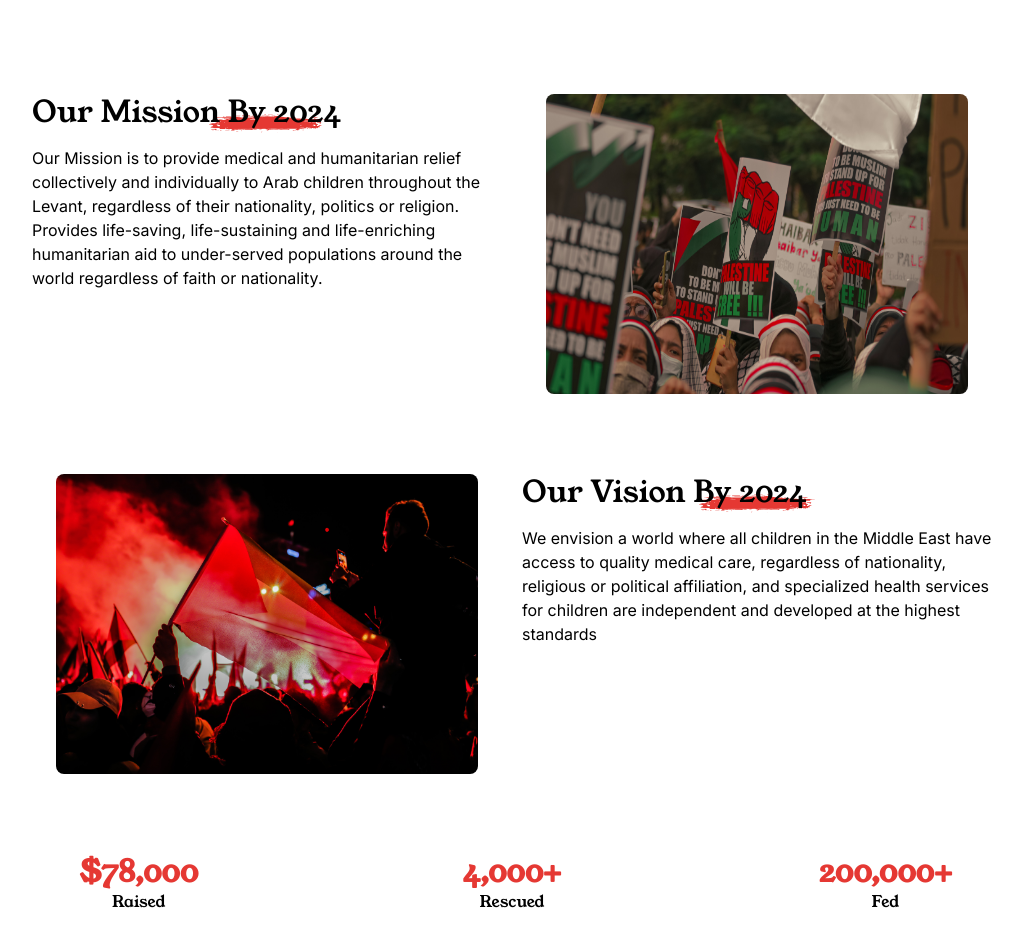
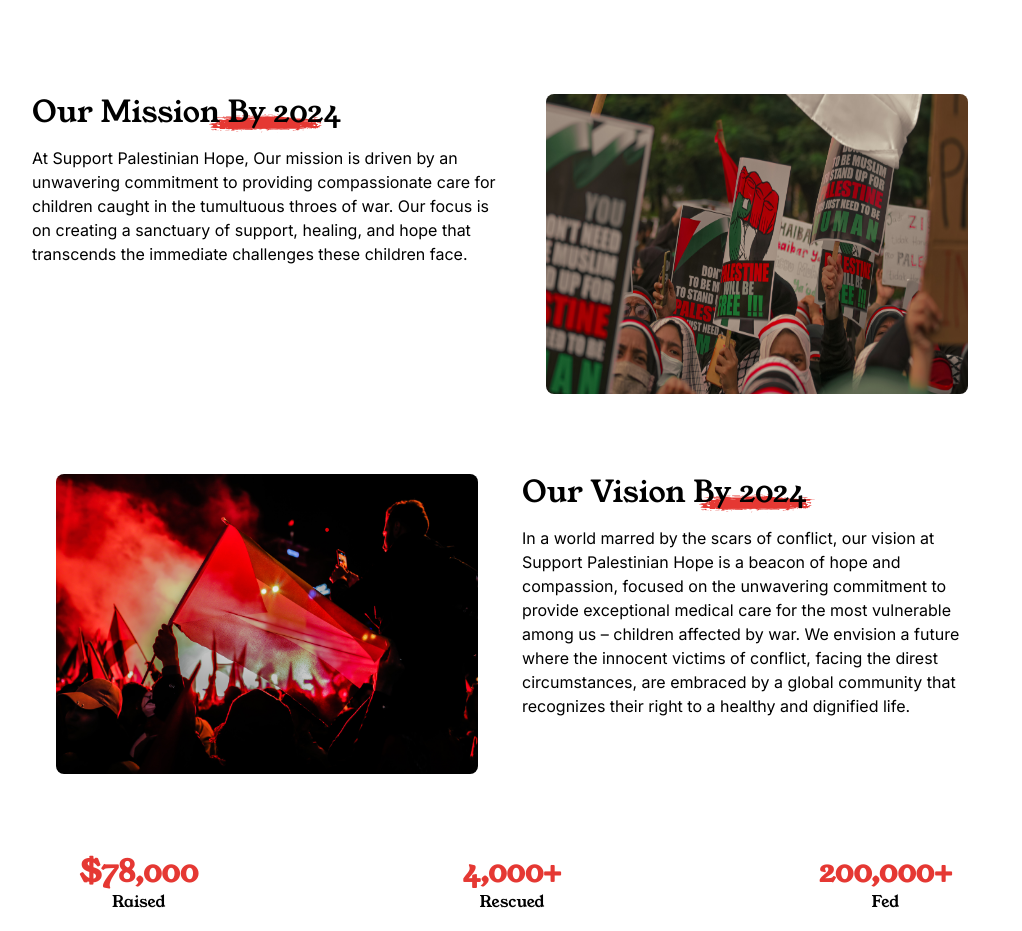
Before and after one commit to daiveedb/donate, a Next.js app: page /about in a window 1280 px wide. Shown: the part 820-1751 px from the top of the page, without its empty margins (128-1150 px from the left). Built offline with nearby package versions, Linux system fonts and the light colour scheme.

Commit message:
vision mission updated

```diff
--- a/src/app/about/page.tsx
+++ b/src/app/about/page.tsx
@@ -97,12 +97,11 @@ const page = () => {
             </div>
           </div>
           <p className="py-4 text-center md:text-left">
-            Our Mission is to provide medical and humanitarian relief
-            collectively and individually to Arab children throughout the
-            Levant, regardless of their nationality, politics or religion.
-            Provides life-saving, life-sustaining and life-enriching
-            humanitarian aid to under-served populations around the world
-            regardless of faith or nationality.
+            At Support Palestinian Hope, Our mission is driven by an unwavering
+            commitment to providing compassionate care for children caught in
+            the tumultuous throes of war. Our focus is on creating a sanctuary
+            of support, healing, and hope that transcends the immediate
+            challenges these children face.
           </p>
           <div className="flex justify-center w-full md:justify-start">
             {/* <button className="bg-palRed p-3 rounded text-white w-[200px] hover:bg-palRed hover:text-white transition-all">
@@ -143,10 +142,13 @@ const page = () => {
             </div>
           </div>
           <p className="py-4 text-center md:text-left">
-            We envision a world where all children in the Middle East have
-            access to quality medical care, regardless of nationality, religious
-            or political affiliation, and specialized health services for
-            children are independent and developed at the highest standards
+            In a world marred by the scars of conflict, our vision at Support
+            Palestinian Hope is a beacon of hope and compassion, focused on the
+            unwavering commitment to provide exceptional medical care for the
+            most vulnerable among us – children affected by war. We envision a
+            future where the innocent victims of conflict, facing the direst
+            circumstances, are embraced by a global community that recognizes
+            their right to a healthy and dignified life.
           </p>
           <div className="flex justify-center w-full md:justify-start">
             {/* <button className="bg-palRed p-3 rounded text-white w-[200px] hover:bg-palRed hover:text-white transition-all">
--- a/src/app/contact/page.tsx
+++ b/src/app/contact/page.tsx
@@ -45,7 +45,7 @@ const Page = () => {
               How to Contact us
             </h1>
             <p className="text-white py-4 sm:py-12 text-sm sm:text-base text-center">
-              We are proud to announce Palestine Children&apos;s Relief Fund has
+              We are proud to announce Support Palestine Hope Relief Fund has
               earned our sixth consecutive 4-star rating. This is our highest
               possible rating and indicates that your organization adheres to
               sector best practices and executes its mission in a financially
--- a/src/app/page.tsx
+++ b/src/app/page.tsx
@@ -161,7 +161,7 @@ export default function Home() {
         </div>
         <div className="flex flex-col sm:flex-row justify-between items-center w-[90%] lg:w-[70%] mx-auto">
           <div>
-            <h4 className="md:text-xl font-sans font-light text-center sm:text-left">
+            <h4 className="md:text-xl text-center font-sans font-light">
               Email Us @
             </h4>
             <div className="flex items-center gap-x-2">
```
